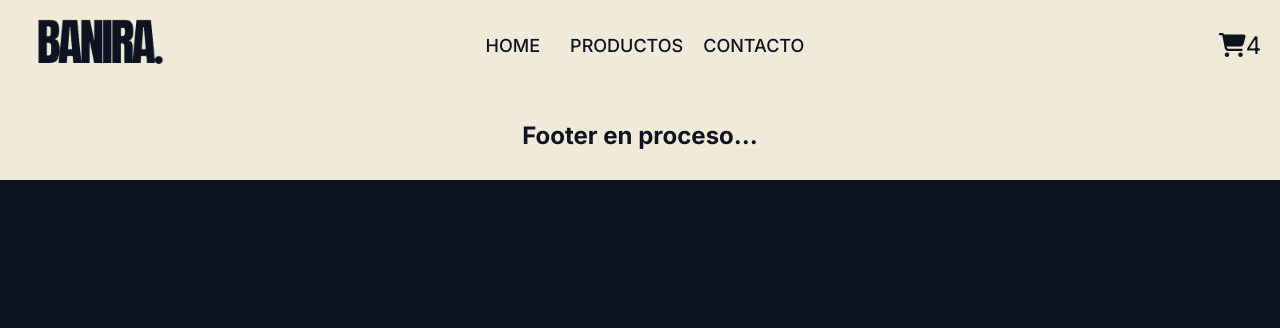
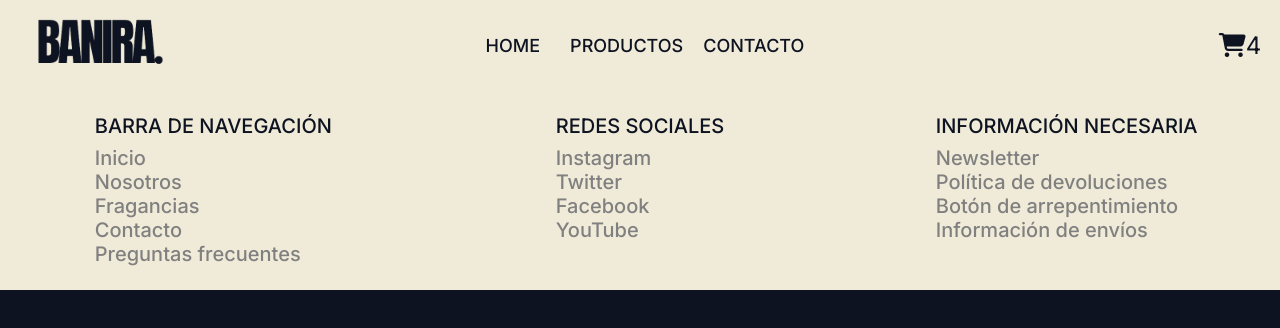
Before and after one commit to FrannOliva/React, a React (Vite) app: page / in a window 1280 px wide. Shown: the top 328 px of the page. Built offline with nearby package versions, Linux system fonts and the light colour scheme; no server answers; the database is empty.

Commit message:
footer finalizado

```diff
--- a/src/components/Footer/Footer.jsx
+++ b/src/components/Footer/Footer.jsx
@@ -3,7 +3,34 @@ import "./footer.css"
 const Footer = () => {
     return(
         <footer>
-            <h2>Footer en proceso...</h2>
+            <div class="navFooter">
+            <ul>
+                <li class="tituloFooter">BARRA DE NAVEGACIÓN</li>
+                <li><a>Inicio</a></li>
+                <li><a>Nosotros</a></li>
+                <li><a>Fragancias</a></li>
+                <li><a>Contacto</a></li>
+                <li><a>Preguntas frecuentes</a></li>
+            </ul>
+        </div>
+        <div class="redesSociales">
+            <ul>
+                <li class="tituloFooter">REDES SOCIALES</li>
+                <li><a target="_blank">Instagram</a></li>
+                <li><a target="_blank">Twitter</a></li>
+                <li><a target="_blank">Facebook</a></li>
+                <li><a target="_blank">YouTube</a></li>
+            </ul>
+        </div>
+        <div class="extra">
+            <ul>
+                <li class="tituloFooter">INFORMACIÓN NECESARIA</li>
+                <li><a target="_blank">Newsletter</a></li>
+                <li><a target="_blank">Política de devoluciones</a></li>
+                <li><a target="_blank">Botón de arrepentimiento</a></li>
+                <li><a target="_blank">Información de envíos</a></li>
+            </ul>
+        </div>
         </footer>
     )
 }
--- a/src/components/Footer/footer.css
+++ b/src/components/Footer/footer.css
@@ -1,7 +1,30 @@
-footer{
-    background-color: #F0EBD8;
-    height: 90px;
-    display: flex;
-    justify-content: center;
-    align-items: center;
+ul{
+    list-style: none;
 }
+
+footer {
+    padding-top: 24px;
+    padding-bottom: 24px;
+    font-family: 'Inter', sans-serif;
+    font-weight: 500;
+    color: #0d1321;
+    font-size: 20px;
+    background-color: #f0ebd8;
+    display: grid;
+    grid-template-columns: repeat(3, 1fr);
+    grid-template-rows: 1fr;
+    grid-template-areas: "navFooter redesSociales extra";
+    place-items: start center;
+}
+footer .navFooter .tituloFooter, footer .redesSociales .tituloFooter, footer .extra .tituloFooter {
+    color: #0d1321;
+    margin-bottom: 8px;
+}
+footer .navFooter li a, footer .redesSociales li a, footer .extra li a {
+    color: #808080;
+    transition: 330ms;
+    cursor: pointer;
+}
+footer .navFooter li a:hover, footer .redesSociales li a:hover, footer .extra li a:hover {
+    color: #202d4d;
+}
```
